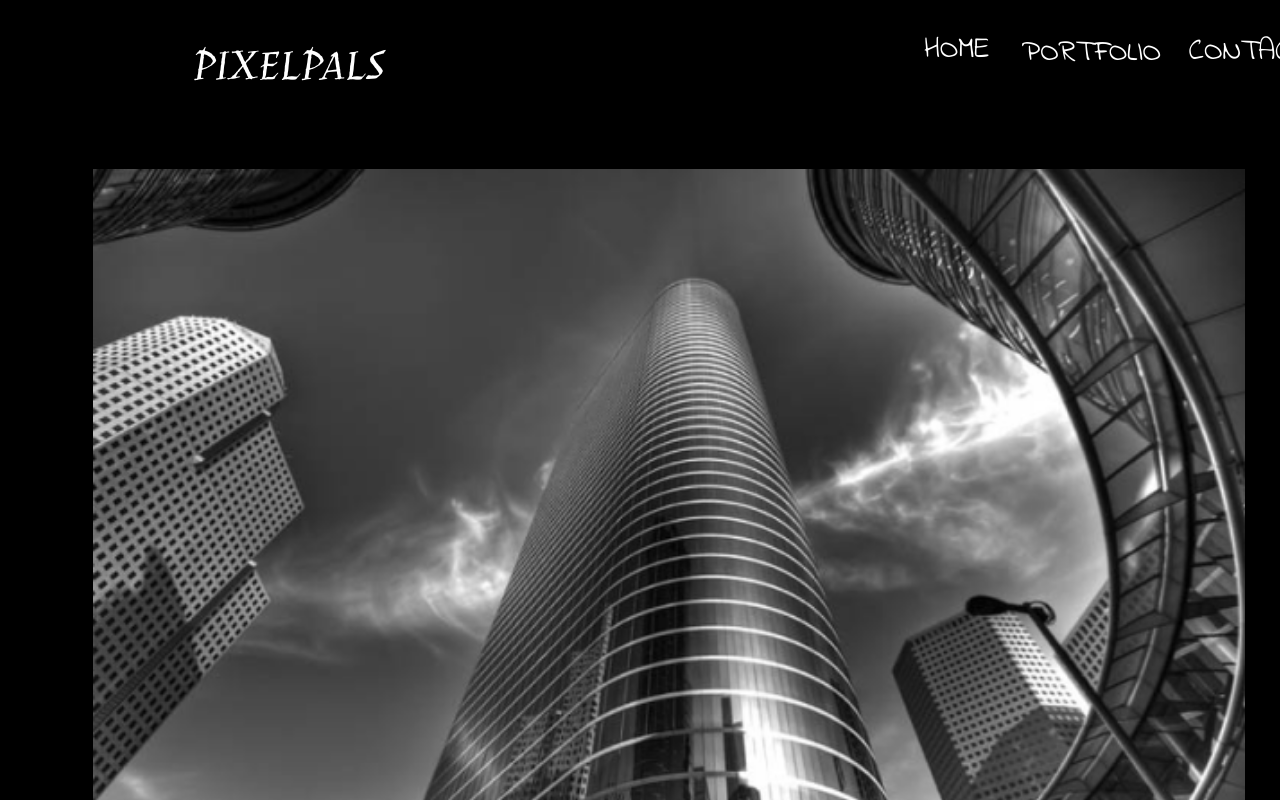
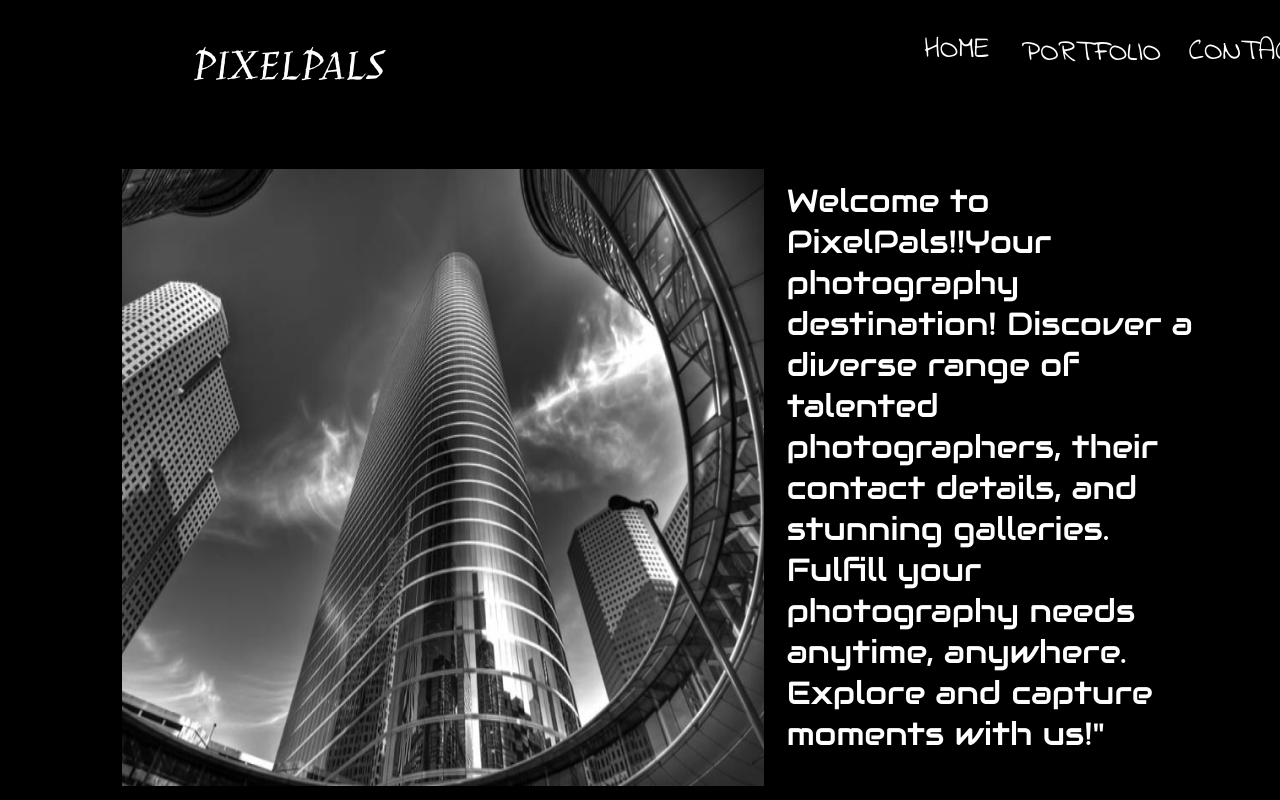
Before and after one commit to Shashank-k-prabhu/Photo-app, a React (Create React App) app in the folder Client/: page / in a window 1280 px wide. Shown: the top 800 px of the page. Built offline with nearby package versions, Linux system fonts and the light colour scheme.

Commit message:
Fixed  home page css due to similiar name as contact pages caused error

```diff
--- a/Client/src/App.jsx
+++ b/Client/src/App.jsx
@@ -23,7 +23,7 @@ function App() {
           <Route path="" element={<ErrorPage />}></Route>;
         </Routes>
       </Router>
-      <Footer/>
+      <Footer />
     </div>
   );
 }
--- a/Client/src/Components/Body/body.jsx
+++ b/Client/src/Components/Body/body.jsx
@@ -1,8 +1,8 @@
 import landingImage from "../Images/landingImage.png"
-import "./body.css"
+import "./homeBody.css"
 function LandingBody(){
   return (
-    <div className="container">
+    <div className="home-container">
       <img src={landingImage} alt="Landing Pic" className="imagestyles"></img>
       <p className="bodytext">
         Welcome to PixelPals!!Your photography destination! Discover a diverse
--- a/Client/src/Components/Body/body.css
+++ b/Client/src/Components/Body/homeBody.css
@@ -2,7 +2,7 @@
   font-family: Audiowide;
   src: url(../Fonts/Audiowide/Audiowide-Regular.ttf);
 }
-.container{
+.home-container{
   margin: 5% 5%;
   display: flex;
   gap: 2%;
@@ -19,6 +19,5 @@
   font-style: normal;
   font-weight: 400;
   line-height: normal;
-
-
+  padding-top: 5%;
 }
```
